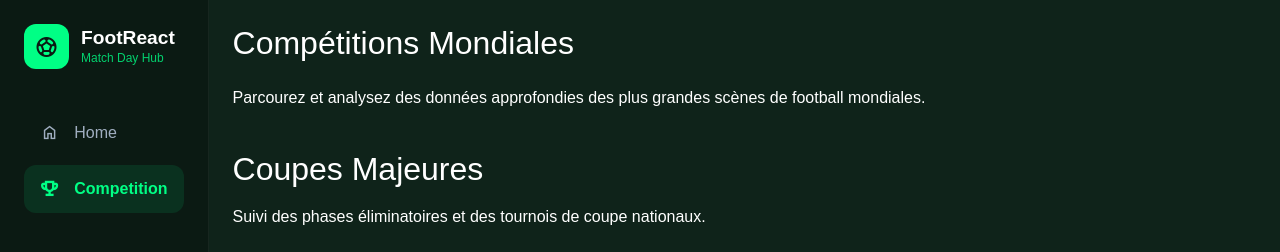
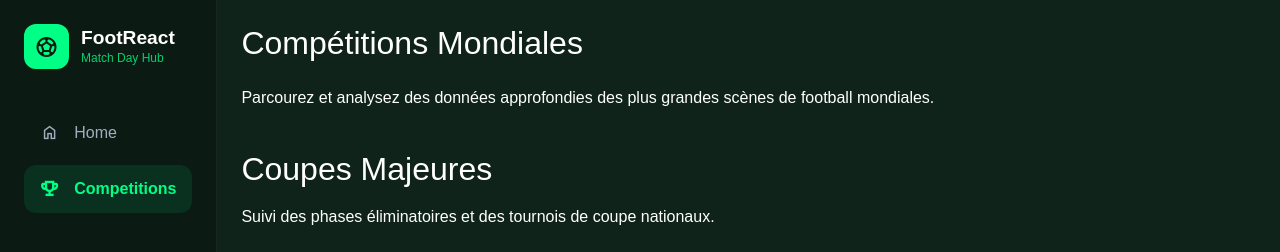
Before and after one commit to nvthvn-mf/footreact, a React (Vite) app: page /competitions in a window 1280 px wide. Shown: the top 252 px of the page. Built offline with nearby package versions, Linux system fonts and the light colour scheme; no server answers.

Commit message:
Correction Sidebar

```diff
--- a/src/components/SideBar/Sidebar.jsx
+++ b/src/components/SideBar/Sidebar.jsx
@@ -34,7 +34,7 @@ const Sidebar = () => {
                 />
                 <SidebarItem
                     icon="trophy"
-                    label={language === "fr" ? "Compétitions" : "Competition"}
+                    label={language === "fr" ? "Compétitions" : "Competitions"}
                     path="/competitions"
                 />
             </nav>
```
